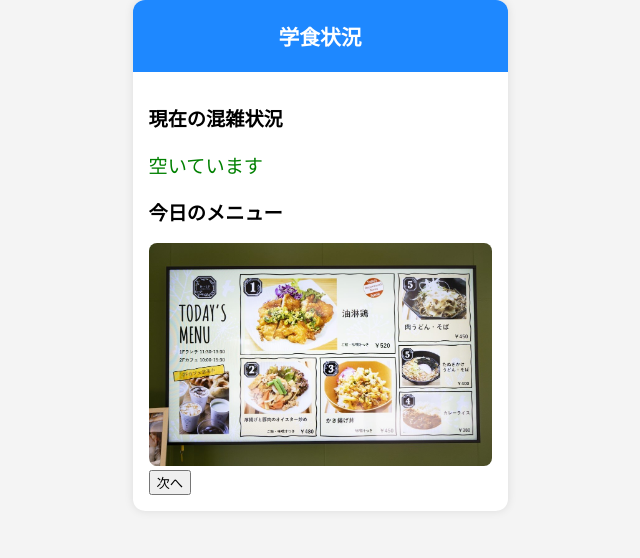
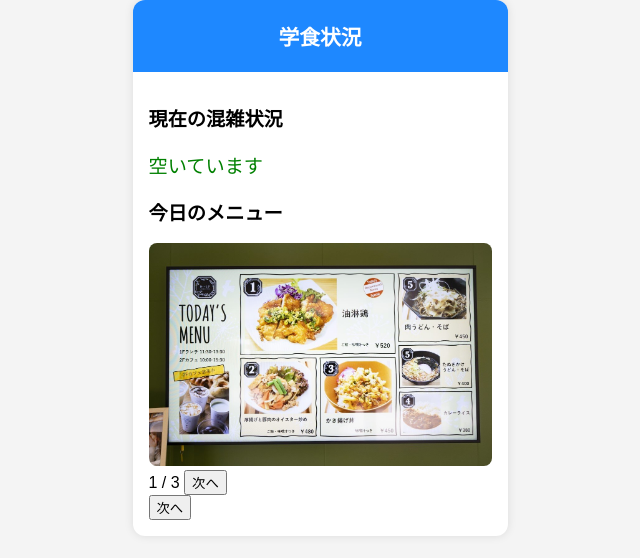
Before and after one commit to takaso963/uxui, a plain HTML site: page index.html in a window 1280 px wide. Shown: the whole page, without its empty margins (320-960 px from the left). Drawn offline with Linux system fonts and the light colour scheme.

Commit message:
Update index.html

```diff
--- a/index.html
+++ b/index.html
@@ -23,6 +23,11 @@
     <h2 id="menu-title">今日のメニュー</h2>
     <div class="slider-container">
       <img src="hiiragi1.jpg" alt="メニュー1" class="menu-image" id="current-image">
+      <span id="image-counter" class="image-counter">1 / 3</span>
+
+    <button id="next-button" class="slider-button">次へ</button>
+  </div>
+</section>
       <button id="next-button" class="slider-button">次へ</button>
     </div>
   </section>
```
